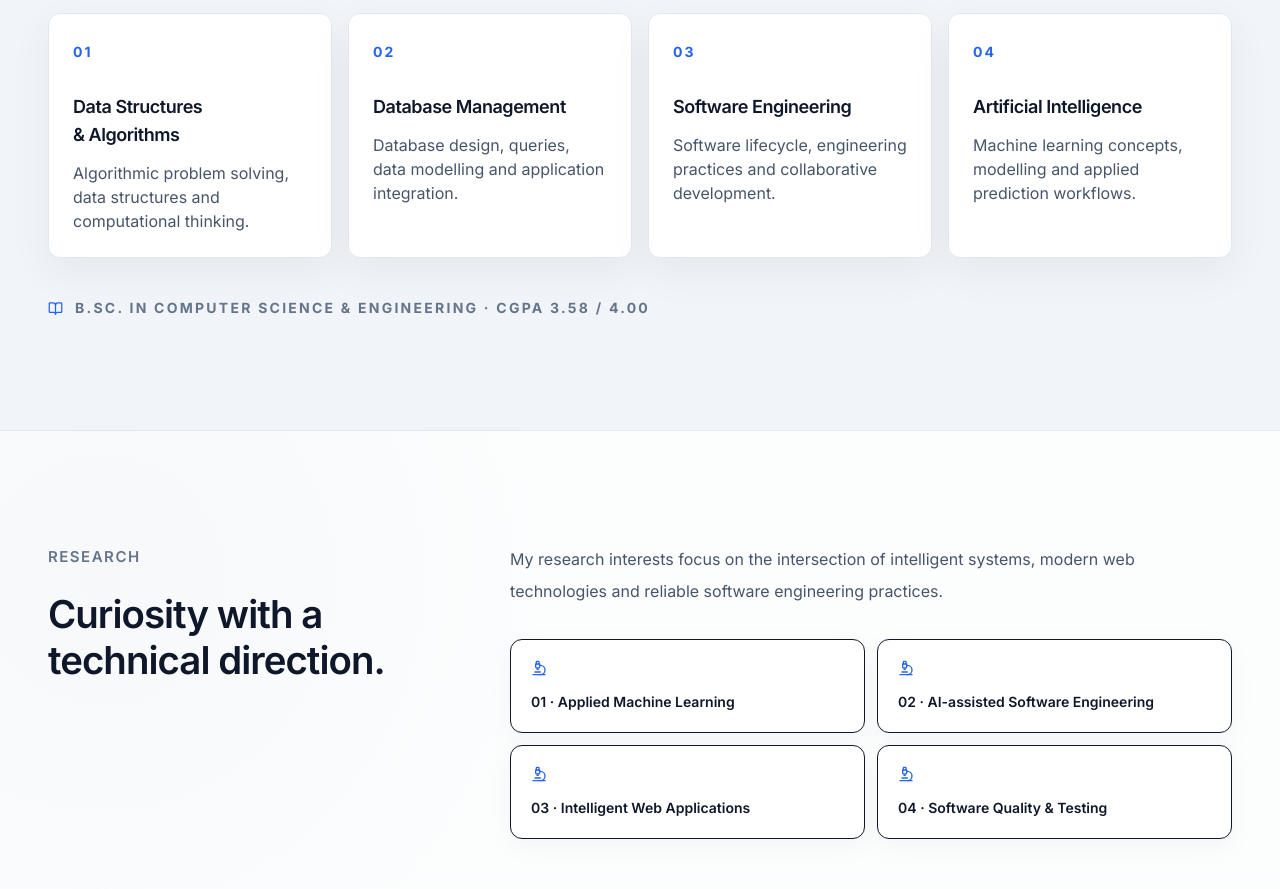
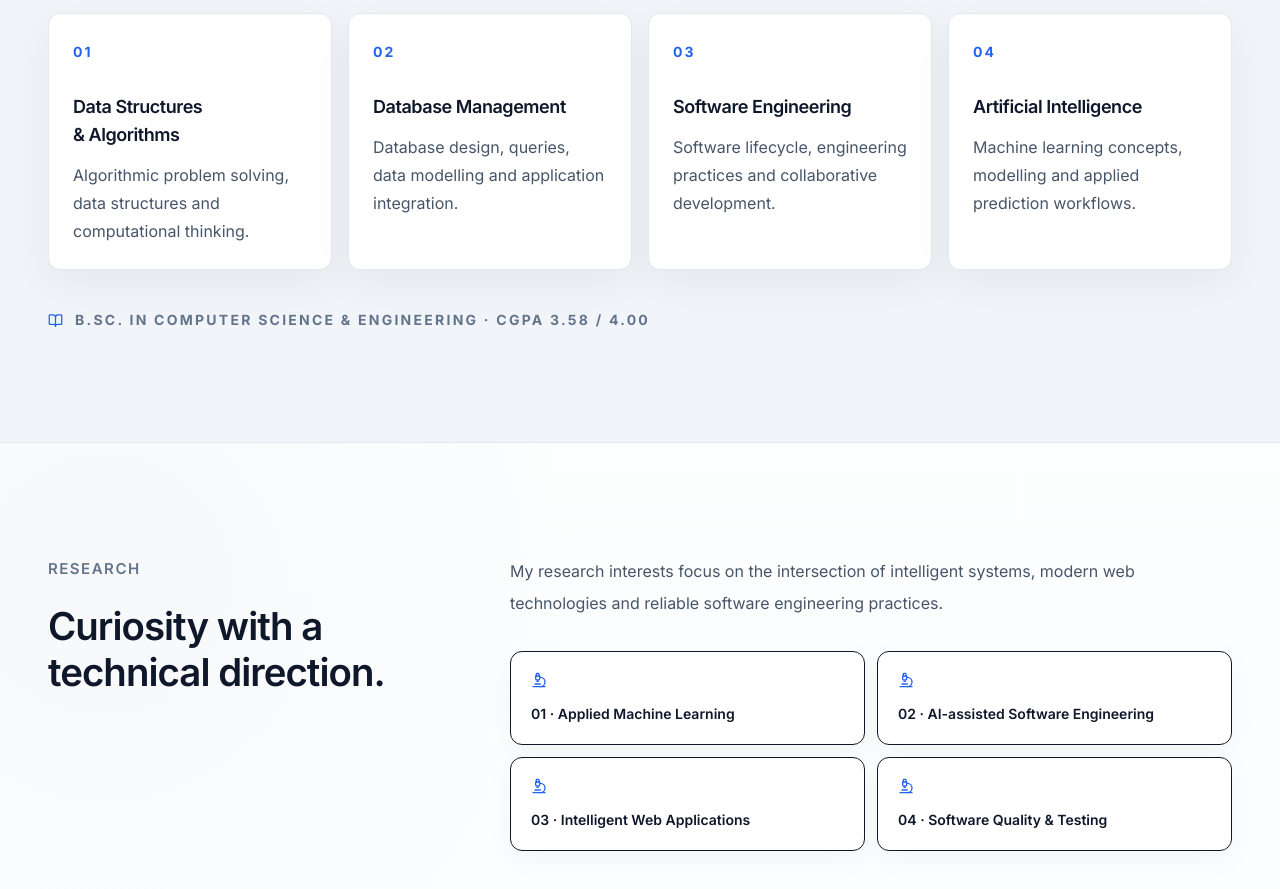
Before and after one commit to Mehedi1-SWE/portfolio, a Next.js app in the folder frontend/: page / in a window 1280 px wide. Shown: the part 2200-3089 px from the top of the page. Built offline with nearby package versions, Linux system fonts and the light colour scheme; no server answers.

Commit message:
Standardize body text for readability

```diff
--- a/frontend/components/Academic.tsx
+++ b/frontend/components/Academic.tsx
@@ -75,7 +75,7 @@ export async function Academic() {
               <article key={item._id} className="rounded-xl border border-[#E2E8F0] bg-white p-5 shadow-[0_14px_44px_rgba(15,23,42,.055)] transition hover:-translate-y-1.5 hover:shadow-[0_26px_72px_rgba(15,23,42,.12)] sm:p-6">
                 <span className="text-sm font-bold tracking-[.14em] text-[#2563EB]">{String(index + 1).padStart(2, "0")}</span>
                 <h3 className="mt-5 text-lg font-semibold tracking-[-.025em] text-[#0F172A] sm:mt-7">{item.title}</h3>
-                <p className="mt-3 text-[16px] leading-6 text-[#475569]">{item.description}</p>
+                <p className="mt-3 text-base leading-7 text-[#475569]">{item.description}</p>
               </article>
             ))}
           </div>
```
